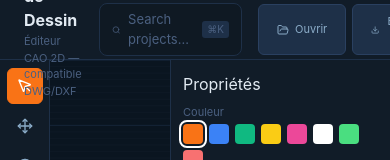
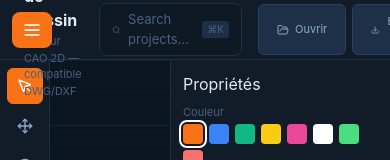
Before and after one commit to bdigi909-rgb/terramaps, a Next.js app: page /canvas in a window 390 px wide. Shown: the top 160 px of the page. Built offline with nearby package versions, Linux system fonts and the light colour scheme; no server answers.

Commit message:
simplify AppShell mobile detection

```diff
--- a/src/components/AppShell.tsx
+++ b/src/components/AppShell.tsx
@@ -3,16 +3,11 @@ import { useState, useEffect } from "react";
 import Sidebar from "./Sidebar";
 
 export default function AppShell({ children }: { children: React.ReactNode }) {
-  const [isMobile, setIsMobile] = useState(false);
   const [sidebarOpen, setSidebarOpen] = useState(false);
-  const [mounted, setMounted] = useState(false);
+  const [isMobile, setIsMobile] = useState(true);
 
   useEffect(() => {
-    setMounted(true);
-    const check = () => {
-      const mobile = "ontouchstart" in window || navigator.maxTouchPoints > 0;
-      setIsMobile(mobile);
-    };
+    const check = () => setIsMobile(window.innerWidth < 1024);
     check();
     window.addEventListener("resize", check);
     return () => window.removeEventListener("resize", check);
@@ -20,33 +15,34 @@ export default function AppShell({ children }: { children: React.ReactNode }) {
 
   return (
     <div style={{ display: "flex", minHeight: "100vh" }}>
-      {/* Mobile hamburger */}
-      {mounted && isMobile && (
-        <button onClick={() => setSidebarOpen(!sidebarOpen)}
-          style={{ position: "fixed", top: 12, left: 12, zIndex: 1100, background: "#F97316", border: "none", borderRadius: 8, padding: "8px 10px", cursor: "pointer", display: "flex" }}>
+      {/* Hamburger mobile */}
+      {isMobile && (
+        <button
+          onClick={() => setSidebarOpen(o => !o)}
+          style={{ position: "fixed", top: 12, left: 12, zIndex: 1100, background: "#F97316", border: "none", borderRadius: 8, padding: "8px 10px", cursor: "pointer", display: "flex", alignItems: "center", justifyContent: "center" }}>
           <svg width="20" height="20" viewBox="0 0 24 24" fill="none" stroke="white" strokeWidth="2">
-            <line x1="3" y1="6" x2="21" y2="6"/><line x1="3" y1="12" x2="21" y2="12"/><line x1="3" y1="18" x2="21" y2="18"/>
+            <line x1="3" y1="6" x2="21" y2="6"/>
+            <line x1="3" y1="12" x2="21" y2="12"/>
+            <line x1="3" y1="18" x2="21" y2="18"/>
           </svg>
         </button>
       )}
 
-      {/* Overlay mobile */}
-      {mounted && isMobile && sidebarOpen && (
+      {/* Overlay */}
+      {isMobile && sidebarOpen && (
         <div onClick={() => setSidebarOpen(false)}
           style={{ position: "fixed", inset: 0, background: "rgba(0,0,0,0.6)", zIndex: 1000 }} />
       )}
 
-      {/* Sidebar desktop - toujours visible */}
-      {(!mounted || !isMobile) && <Sidebar />}
-
-      {/* Sidebar mobile - drawer */}
-      {mounted && isMobile && sidebarOpen && (
-        <div style={{ position: "fixed", left: 0, top: 0, zIndex: 1050, height: "100vh" }}>
+      {/* Sidebar */}
+      {!isMobile && <Sidebar />}
+      {isMobile && sidebarOpen && (
+        <div style={{ position: "fixed", left: 0, top: 0, zIndex: 1050, height: "100vh", width: "var(--sidebar-width)" }}>
           <Sidebar />
         </div>
       )}
 
-      {/* Main content */}
+      {/* Main */}
       <div className="main-content" style={{ flex: 1, minHeight: "100vh", display: "flex", flexDirection: "column", overflow: "hidden" }}>
         {children}
       </div>
```
